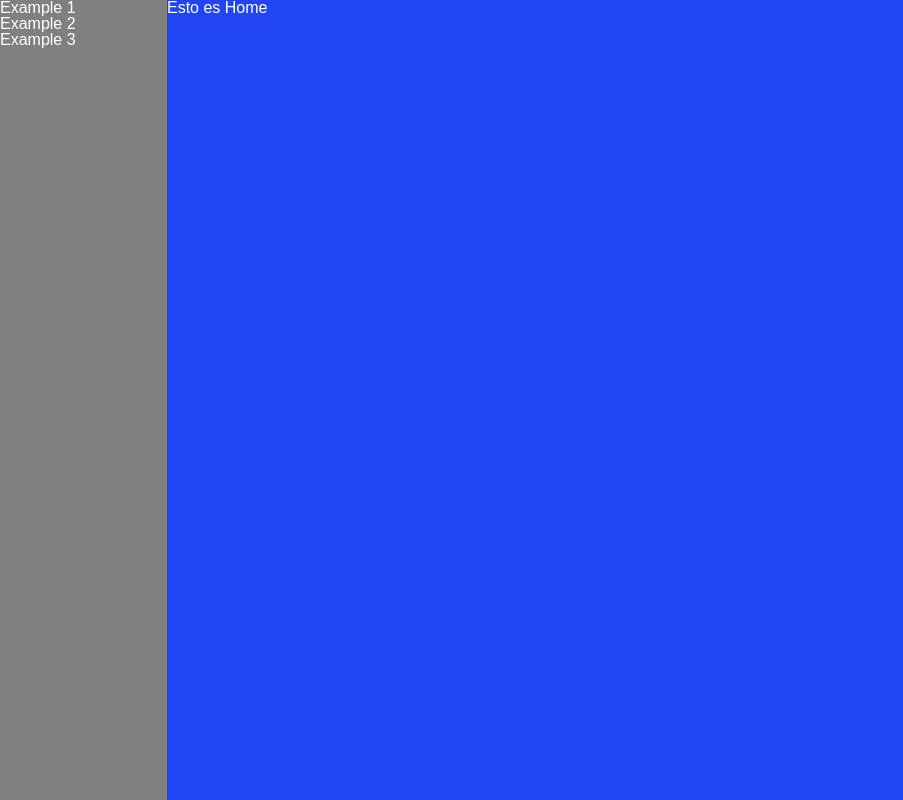
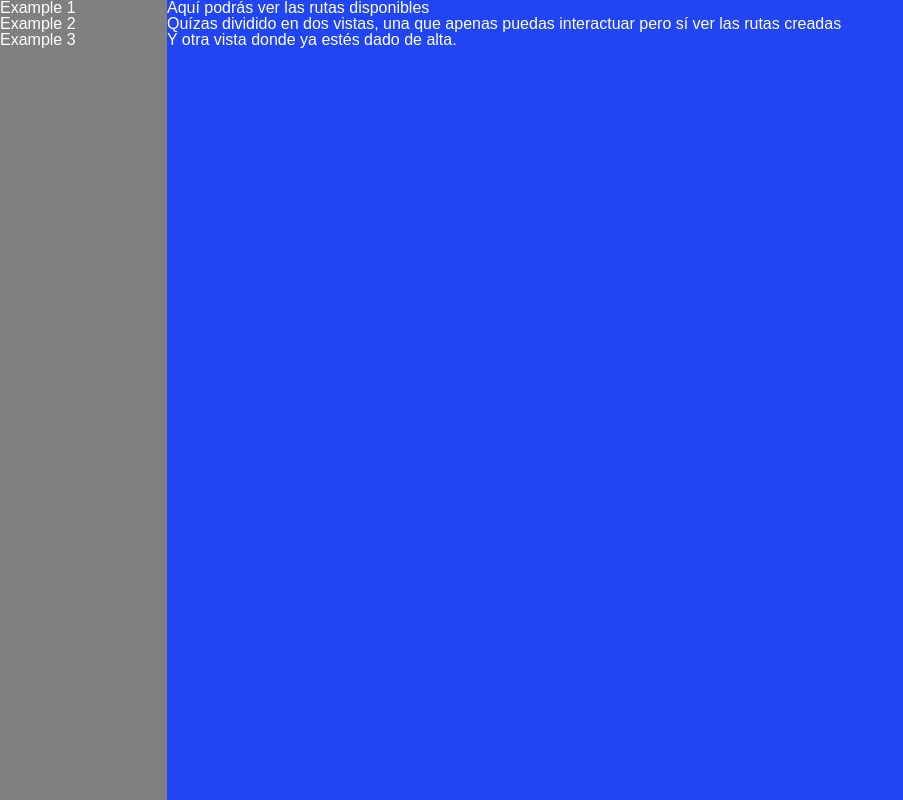
Before and after one commit to Fradomati/route_motor, a React (Vite) app in the folder client/: page / in a window 1280 px wide. Shown: the whole page, without its empty margins (0-903 px from the left). Built offline with nearby package versions, Linux system fonts and the light colour scheme; no server answers.

Commit message:
Signup and Login Working

```diff
--- a/client/src/pages/auth/Login/index.js
+++ b/client/src/pages/auth/Login/index.js
@@ -15,21 +15,20 @@ export const Login = () => {
         }
     );
 
-    const onSubmit = (data) => {
-        console.log(data)
-    }
 
-    // const onSubmit = async (data) => {
-    //     const responseServer = await loginFn(data);
+    const onSubmit = async (data) => {
+        const responseServer = await loginFn(data);
 
-    //     if (responseServer.status == 417) {
-    //         setErr(responseServer.message)
-    //     } else {
-    //         setUserOn(responseServer)
-    //         localStorage.setItem("sessionOn", true)
-    //         history.push("/")
-    //     }
-    // };
+        if (responseServer.status == 417) {
+            setErr(responseServer.message)
+        } else {
+
+            console.log("Logged")
+            // setUserOn(responseServer)
+            // localStorage.setItem("sessionOn", true)
+            // history.push("/")
+        }
+    };
 
     return (
         <ContainerGlobal>
--- a/client/src/pages/home/index.js
+++ b/client/src/pages/home/index.js
@@ -2,6 +2,10 @@ import React from "react"
 
 export const Home = () => {
     return (
-        <div>Esto es Home</div>
+        <div>
+            <div> Aquí podrás ver las rutas disponibles </div>
+            <div> Quízas dividido en dos vistas, una que apenas puedas interactuar pero sí ver las rutas creadas</div>
+            <div>Y otra vista donde ya estés dado de alta.</div>
+        </div>
     )
 }
--- a/client/src/services/Connections.js
+++ b/client/src/services/Connections.js
@@ -1,5 +1,4 @@
-import axios from "axios"
-console.log("Process.env", process.env.BACKEND_URL)
+import axios from "axios";
 
 export const authService = axios.create({
     baseURL: `${process.env.BACKEND_URL}/auth`,
```
Also changed, not shown: client/src/pages/auth/Profile/index.js (added), client/src/pages/auth/Profile/style.js (added).
